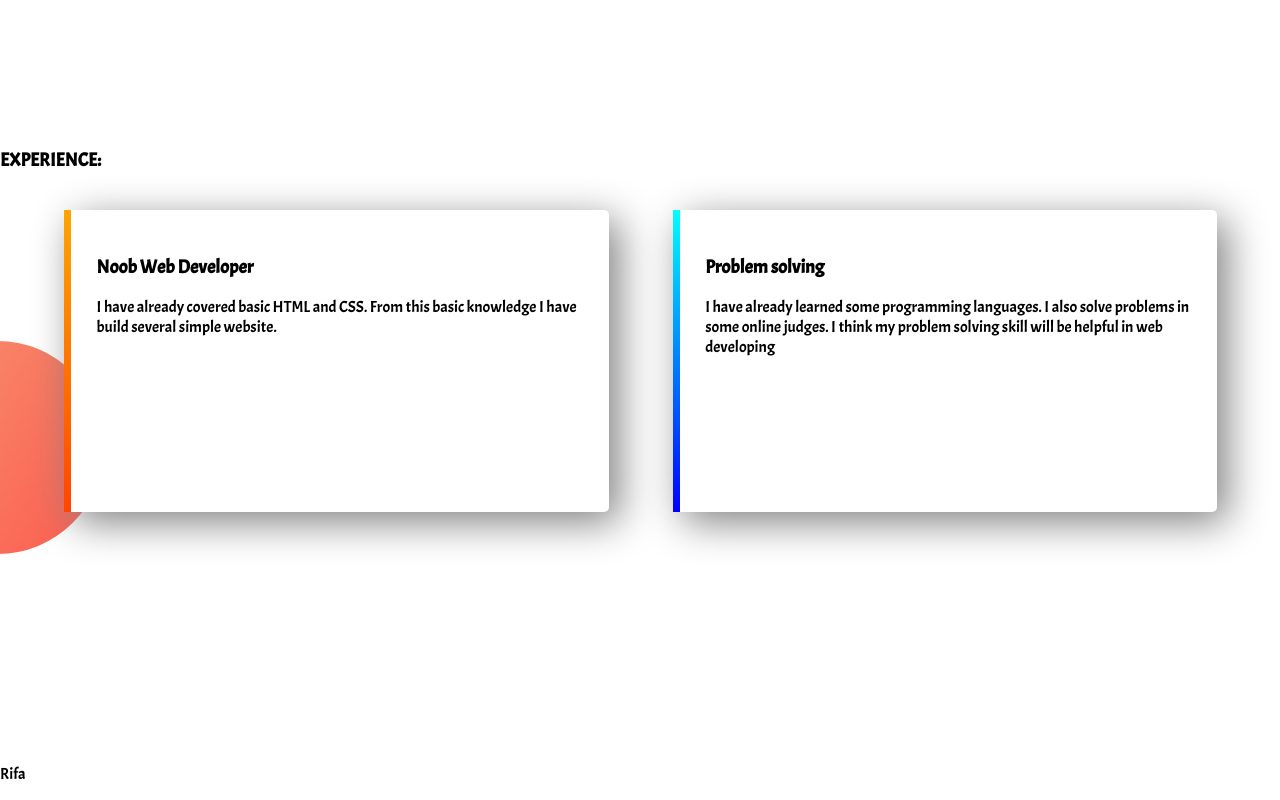
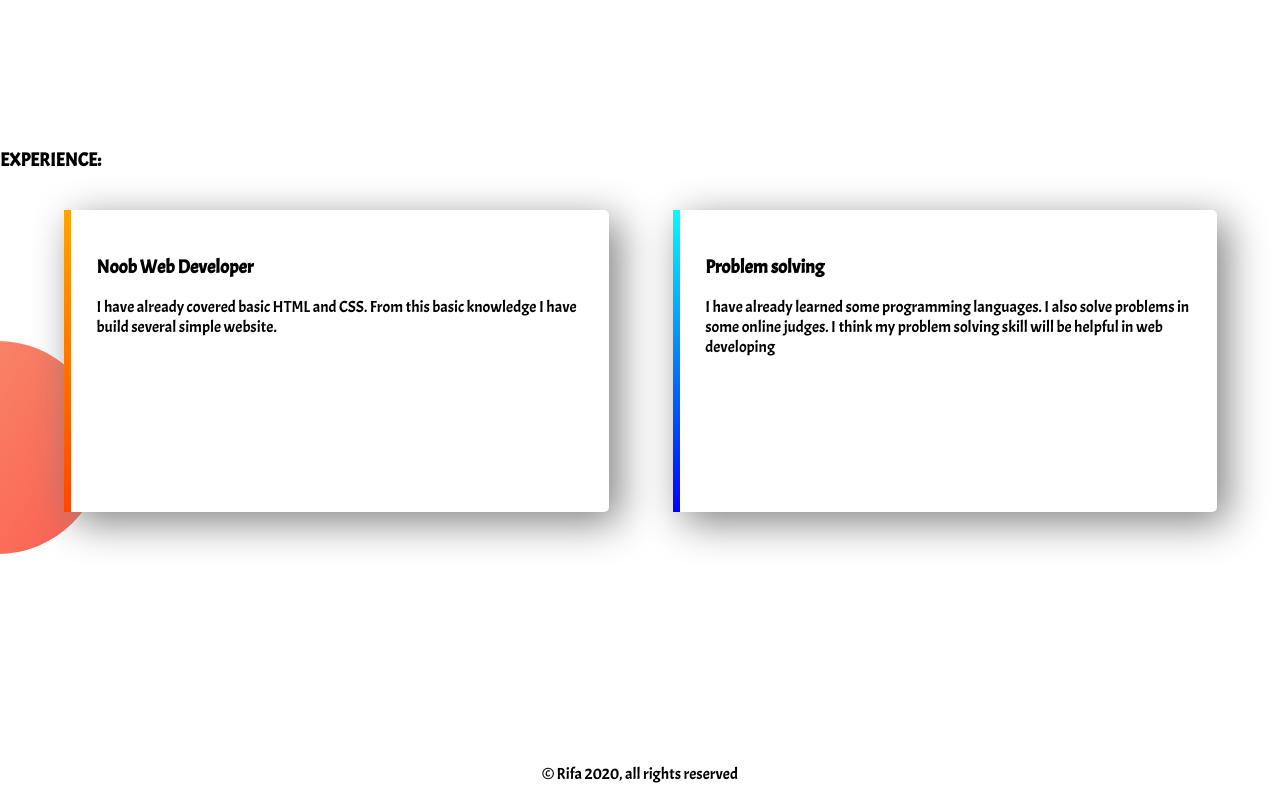
Before and after one commit to RTasfia/web-portfolio, a plain HTML site: page index.html in a window 1280 px wide. Shown: the part 1071-1871 px from the top of the page. Drawn offline with Linux system fonts and the light colour scheme.

Commit message:
final website

```diff
--- a/index.html
+++ b/index.html
@@ -45,7 +45,7 @@
         </div>
     </section>
     <footer>
-        <p>Rifa </p>
+        <p>© Rifa 2020, all rights reserved </p>
     </footer>
 </body>
 
--- a/style.css
+++ b/style.css
@@ -46,10 +46,7 @@ section{
     background-repeat: no-repeat;
     background-position: right;
 }
-.hevor-a:hover{
-    background-image: linear-gradient(45deg, orange, orangered) ;
 
-}
 .staring-experience{
     box-shadow: 10px 10px 40px gray;
     border-radius: 5px;
@@ -78,3 +75,6 @@ section{
     border-image-slice: 1;
 
 }
+footer p{
+    text-align: center;
+}
```
